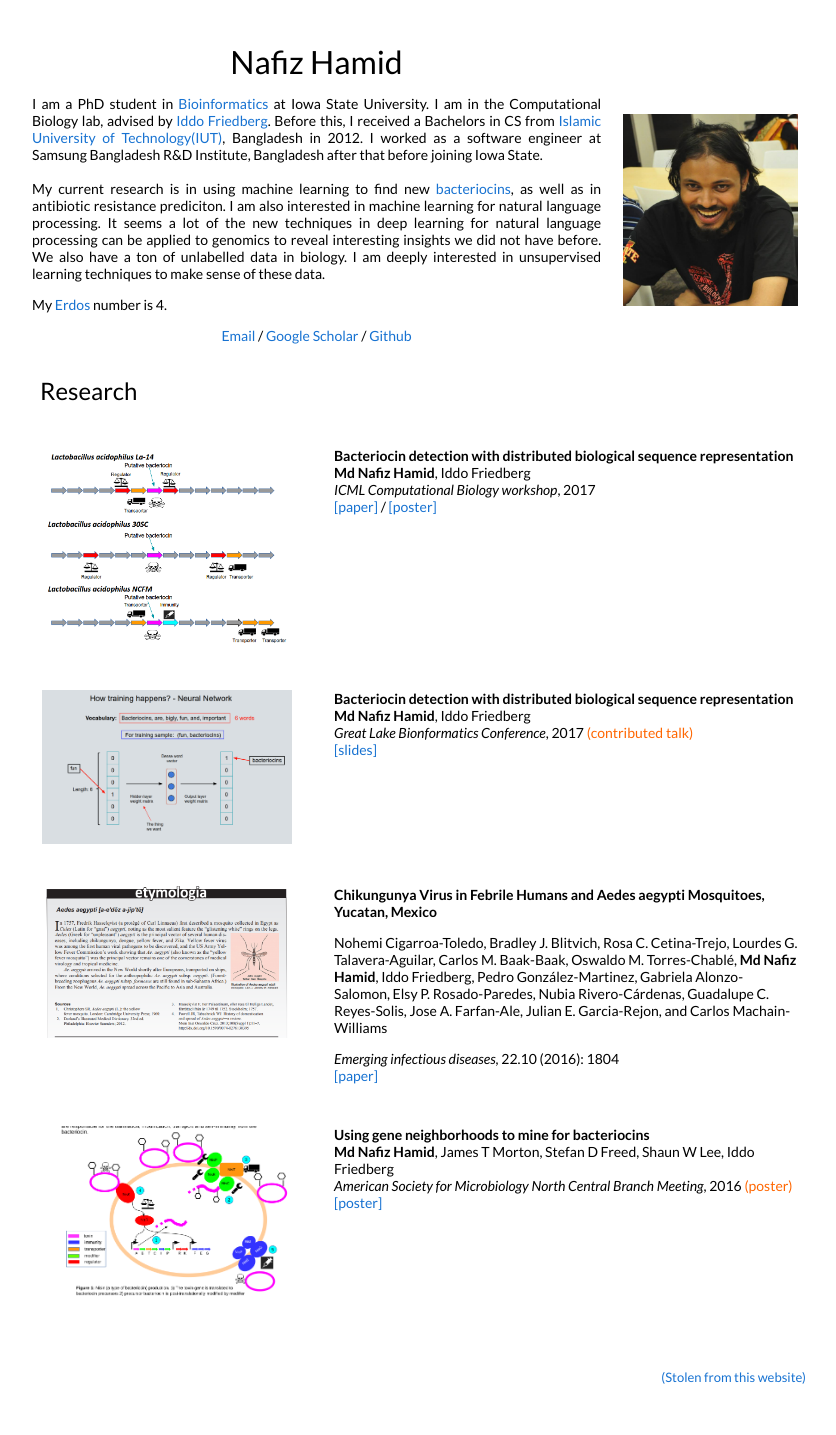
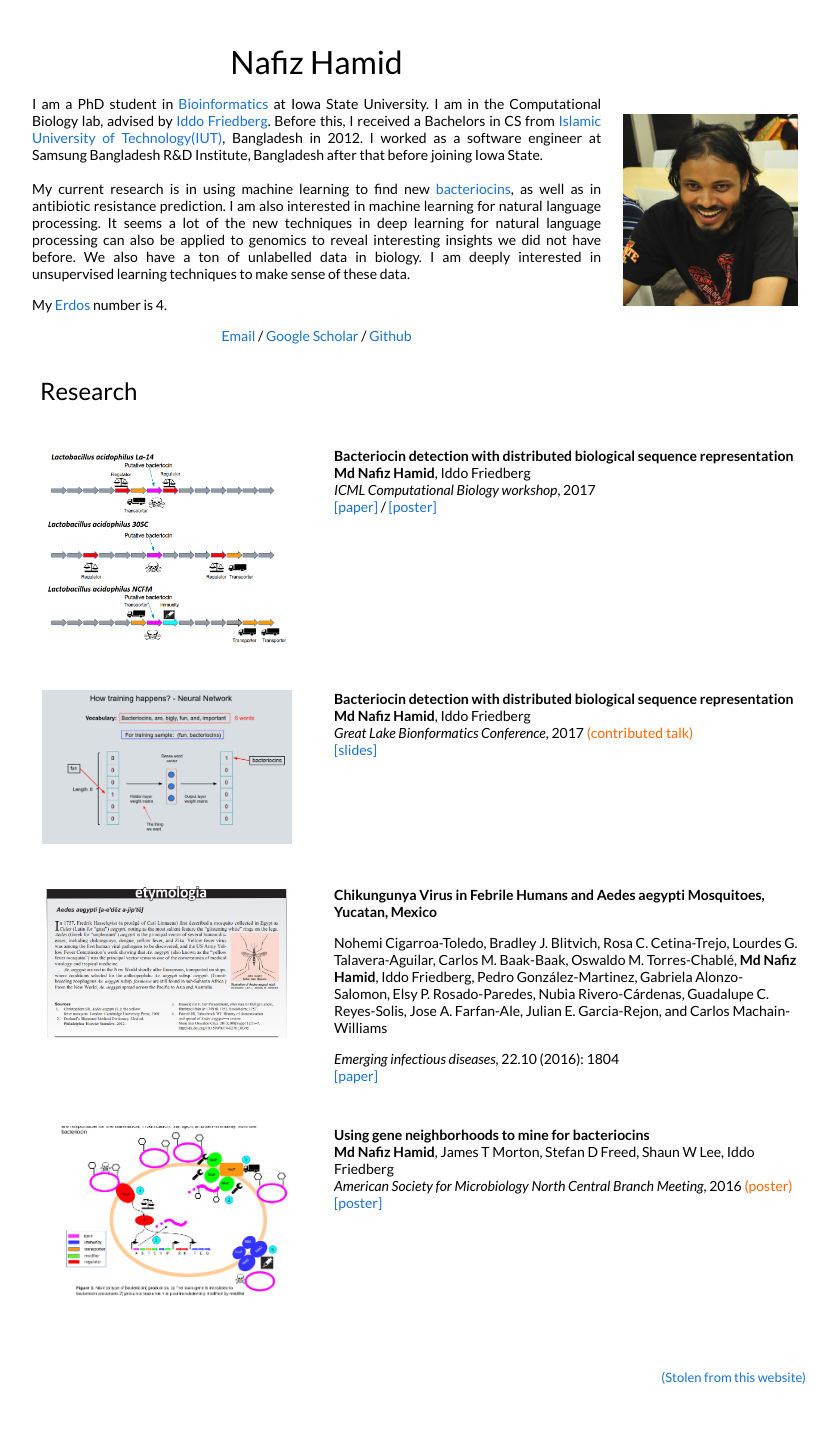
Before and after one commit to nafizh/nafizh.github.io, a Jekyll site: the page index.html, which Jekyll copies as it is, in a window 1280 px wide. Shown: the whole page, without its empty margins (217-1053 px from the left). Built offline with Jekyll 4.4.1, drawn with Linux system fonts in a browser that asks for light colours.

```diff
--- a/index.html
+++ b/index.html
@@ -53,7 +53,7 @@
           <td width="67%" valign="middle">
             <p align="center"><font size="6">Nafiz Hamid</font></p>
 
-            <p align="justify">I am a PhD student in <a href="http://www.bcb.iastate.edu/">Bioinformatics</a> at Iowa State University. I am in the Computational Biology lab, advised by <a href="http://iddo-friedberg.org">Iddo Friedberg</a>. Before this, I received a Bachelors in CS from <a href="https://en.wikipedia.org/wiki/Islamic_University_of_Technology">Islamic University of Technology(IUT)</a>, Bangladesh in 2012. I worked as a software engineer at Samsung Bangladesh R&amp;D Institute, Bangladesh after that before joining Iowa State.<br /><br /> My current research is in using machine learning to find new <a href="https://en.wikipedia.org/wiki/Bacteriocin">bacteriocins</a>, as well as in antibiotic resistance prediciton. I am also interested in machine learning for natural language processing. It seems a lot of the new techniques in deep learning for natural language processing can be applied to genomics to reveal interesting insights we did not have before. We also have a ton of unlabelled data in biology. I am deeply interested in unsupervised learning techniques to make sense of these data.</p>
+            <p align="justify">I am a PhD student in <a href="http://www.bcb.iastate.edu/">Bioinformatics</a> at Iowa State University. I am in the Computational Biology lab, advised by <a href="http://iddo-friedberg.org">Iddo Friedberg</a>. Before this, I received a Bachelors in CS from <a href="https://en.wikipedia.org/wiki/Islamic_University_of_Technology">Islamic University of Technology(IUT)</a>, Bangladesh in 2012. I worked as a software engineer at Samsung Bangladesh R&amp;D Institute, Bangladesh after that before joining Iowa State.<br /><br /> My current research is in using machine learning to find new <a href="https://en.wikipedia.org/wiki/Bacteriocin">bacteriocins</a>, as well as in antibiotic resistance prediction. I am also interested in machine learning for natural language processing. It seems a lot of the new techniques in deep learning for natural language processing can also be applied to genomics to reveal interesting insights we did not have before. We also have a ton of unlabelled data in biology. I am deeply interested in unsupervised learning techniques to make sense of these data.</p>
             <p align="justify">My&nbsp;<a href="https://en.wikipedia.org/wiki/Erd%C5%91s_number">Erdos</a> number is 4.</p>
             <p align="center"><a href="mailto:nafizh at iastate.edu">Email</a> / <a href="https://scholar.google.com/citations?user=GSgXV78AAAAJ&amp;hl=en">Google Scholar</a> / <a href="https://github.com/nafizh">Github</a></p>
           </td>
```
